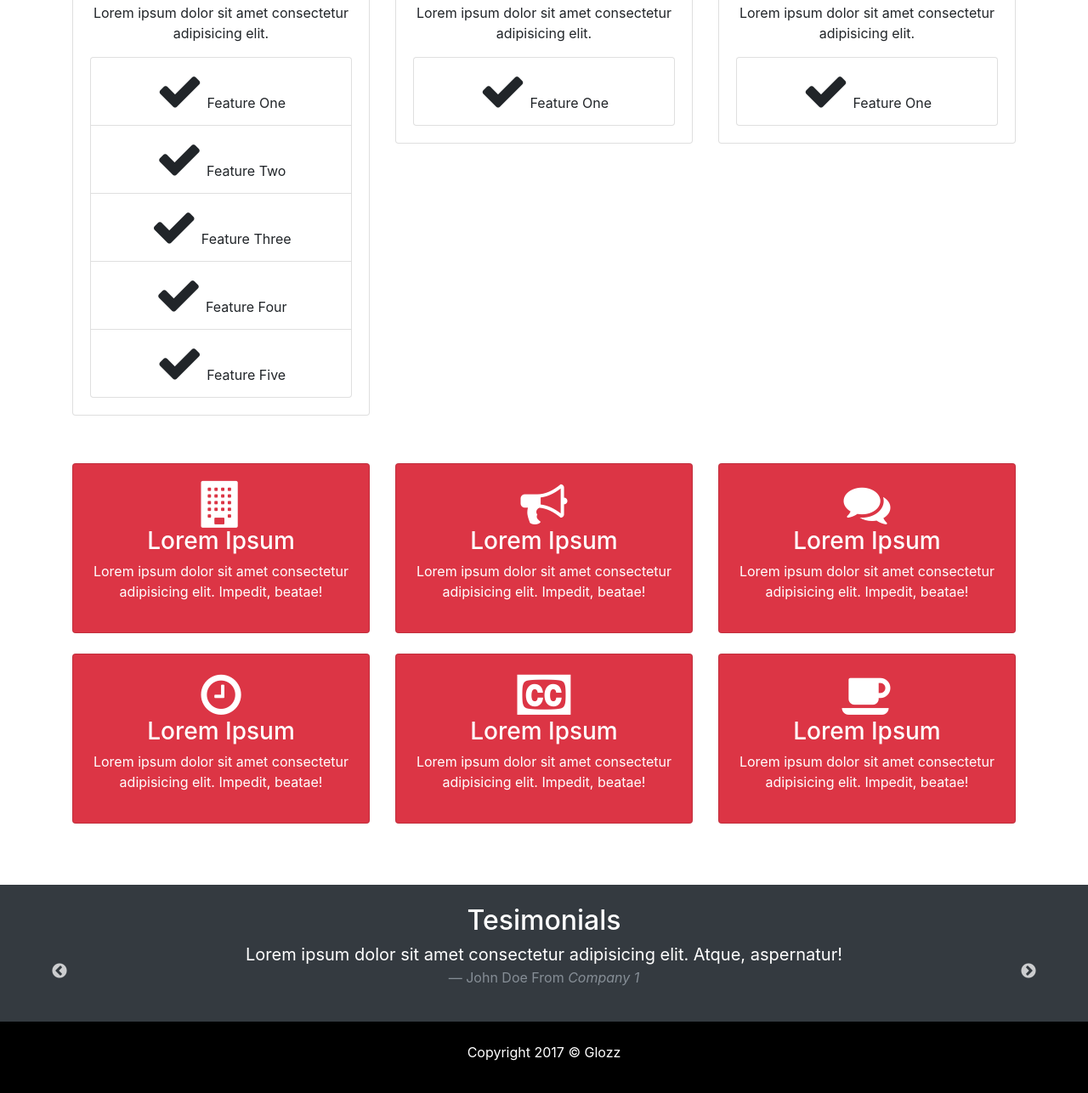
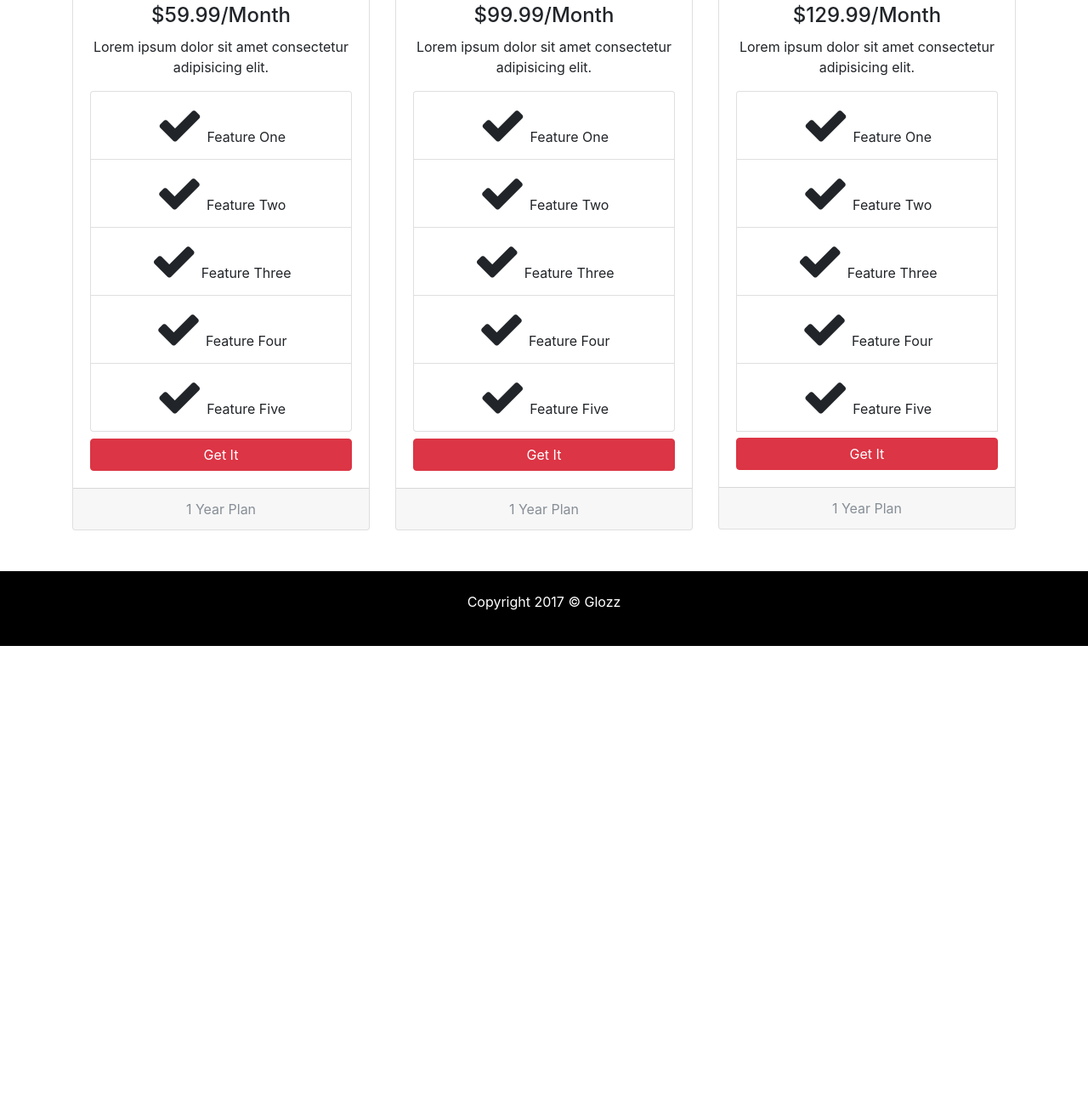
Before and after one commit to csueldo123/Glozz, a website: page src/services.html in a window 1280 px wide. Shown: the part 384-1670 px from the top of the page at 85% size. After the commit the page ends 1144 px from the top, so only its background shows below. Drawn offline with Linux system fonts and the light colour scheme; some packages are replaced by stand-ins of ours; a script that the page names is missing; files whose address does not match are found by name.

Commit message:
created service plan cards

```diff
--- a/src/services.html
+++ b/src/services.html
@@ -52,7 +52,7 @@
     </header>
 
     <!-- Services Section -->
-    <section id="services" class="py-2">
+    <section id="services" class="py-5">
         <div class="container">
             <div class="row">
               <div class="col-md-4">
@@ -82,42 +82,78 @@
                                 <i class="fa fa-check"></i> Feature Five
                             </li>
                         </ul>
+                        <a href="" class="btn btn-danger btn-block mt-2">Get It</a>
+                    </div>
+                    <div class="card-footer text-muted">
+                        1 Year Plan
                     </div>
                 </div>
               </div>
               <div class="col-md-4">
                 <div class="card text-center">
                     <div class="card-header">
-                        <h3>Service Plan One</h3>
+                        <h3>Service Plan Two</h3>
                     </div>
                     <div class="card-body">
                         <h4 class="card-title">
-                            $59.99/Month
+                            $99.99/Month
                         </h4>
                         <p class="card-text">Lorem ipsum dolor sit amet consectetur adipisicing elit.</p>
                         <ul class="list-group">
                             <li class="list-group-item">
                                 <i class="fa fa-check"></i> Feature One
                             </li>
+                            <li class="list-group-item">
+                                <i class="fa fa-check"></i> Feature Two
+                            </li>
+                            <li class="list-group-item">
+                                <i class="fa fa-check"></i> Feature Three
+                            </li>
+                            <li class="list-group-item">
+                                <i class="fa fa-check"></i> Feature Four
+                            </li>
+                            <li class="list-group-item">
+                                <i class="fa fa-check"></i> Feature Five
+                            </li>
                         </ul>
+                        <a href="" class="btn btn-danger btn-block mt-2">Get It</a>
+                    </div>
+                    <div class="card-footer text-muted">
+                        1 Year Plan
                     </div>
                 </div>
               </div>
               <div class="col-md-4">
                 <div class="card text-center">
                     <div class="card-header">
-                        <h3>Service Plan One</h3>
+                        <h3>Service Plan Three</h3>
                     </div>
                     <div class="card-body">
                         <h4 class="card-title">
-                            $59.99/Month
+                            $129.99/Month
                         </h4>
                         <p class="card-text">Lorem ipsum dolor sit amet consectetur adipisicing elit.</p>
                         <ul class="list-group">
                             <li class="list-group-item">
                                 <i class="fa fa-check"></i> Feature One
                             </li>
+                            <li class="list-group-item">
+                                <i class="fa fa-check"></i> Feature Two
+                            </li>
+                            <li class="list-group-item">
+                                <i class="fa fa-check"></i> Feature Three
+                            </li>
+                            <li class="list-group-item">
+                                <i class="fa fa-check"></i> Feature Four
+                            </li>
+                            <li class="list-group-item">
+                                <i class="fa fa-check"></i> Feature Five
+                            </li>
+                            <a href="" class="btn btn-danger btn-block mt-2">Get It</a>
                         </ul>
+                    </div>
+                    <div class="card-footer text-muted">
+                        1 Year Plan
                     </div>
                 </div>
               </div>
@@ -125,101 +161,7 @@
         </div>
     </section>
 
-    <!-- Icon Boxes -->
-    <section id="icon-boxes" class="p-5">
-        <div class="container">
-            <div class="row mb-4">
-                <div class="col-md-4">
-                    <div class="card bg-danger text-center text-white">
-                    <div class="card-body">
-                        <i class="fa fa-building"></i>
-                        <h3>Lorem Ipsum</h3>
-                        <p>Lorem ipsum dolor sit amet consectetur adipisicing elit. Impedit, beatae!</p>
-                    </div>
-                </div>
-                </div>
-                <div class="col-md-4">
-                    <div class="card bg-danger text-center text-white">
-                    <div class="card-body">
-                        <i class="fa fa-bullhorn"></i>
-                        <h3>Lorem Ipsum</h3>
-                        <p>Lorem ipsum dolor sit amet consectetur adipisicing elit. Impedit, beatae!</p>
-                    </div>
-                </div>
-                </div>
-                <div class="col-md-4">
-                    <div class="card bg-danger text-center text-white">
-                    <div class="card-body">
-                        <i class="fa fa-comments"></i>
-                        <h3>Lorem Ipsum</h3>
-                        <p>Lorem ipsum dolor sit amet consectetur adipisicing elit. Impedit, beatae!</p>
-                    </div>
-                </div>
-                </div>
-            </div>
-
-            <div class="row mb-4">
-                    <div class="col-md-4">
-                        <div class="card bg-danger text-center text-white">
-                        <div class="card-body">
-                            <i class="fa fa-clock-o"></i>
-                            <h3>Lorem Ipsum</h3>
-                            <p>Lorem ipsum dolor sit amet consectetur adipisicing elit. Impedit, beatae!</p>
-                        </div>
-                    </div>
-                    </div>
-                    <div class="col-md-4">
-                        <div class="card bg-danger text-center text-white">
-                        <div class="card-body">
-                            <i class="fa fa-cc"></i>
-                            <h3>Lorem Ipsum</h3>
-                            <p>Lorem ipsum dolor sit amet consectetur adipisicing elit. Impedit, beatae!</p>
-                        </div>
-                    </div>
-                    </div>
-                    <div class="col-md-4">
-                        <div class="card bg-danger text-center text-white">
-                        <div class="card-body">
-                            <i class="fa fa-coffee"></i>
-                            <h3>Lorem Ipsum</h3>
-                            <p>Lorem ipsum dolor sit amet consectetur adipisicing elit. Impedit, beatae!</p>
-                        </div>
-                    </div>
-                    </div>
-                </div>
-        </div>
-    </section>
-
-    <!--Testimonials -->
-    <section id="tesimonial-section" class="p-4 bg-dark text-white">
-        <div class="container">
-            <h2 class="text-center">Tesimonials</h2>
-            <div class="row">
-                <div class="col text-center">
-                    <div class="slider">
-                        <div>
-                            <blockquote class="blockquote">
-                                <p class="mb-0">Lorem ipsum dolor sit amet consectetur adipisicing elit. Atque, aspernatur!</p>
-                                <footer class="blockquote-footer">John Doe From <cite title="Company 1">Company 1</cite></footer>
-                            </blockquote>
-                        </div>
-                        <div>
-                            <blockquote class="blockquote">
-                                <p class="mb-0">Lorem ipsum dolor sit amet consectetur adipisicing elit. Atque, aspernatur!</p>
-                                <footer class="blockquote-footer">John Doe From <cite title="Company 2">Company 2</cite></footer>
-                            </blockquote>
-                        </div>
-                        <div>
-                            <blockquote class="blockquote">
-                                <p class="mb-0">Lorem ipsum dolor sit amet consectetur adipisicing elit. Atque, aspernatur!</p>
-                                <footer class="blockquote-footer">John Doe From <cite title="Company 3">Company 3</cite></footer>
-                            </blockquote>
-                        </div>
-                    </div>
-                </div>
-            </div>
-        </div>
-    </section>
+    <!--footer-->
 
     <footer id="main-footer" class="text-center p-4">
         <div class="container">
```
